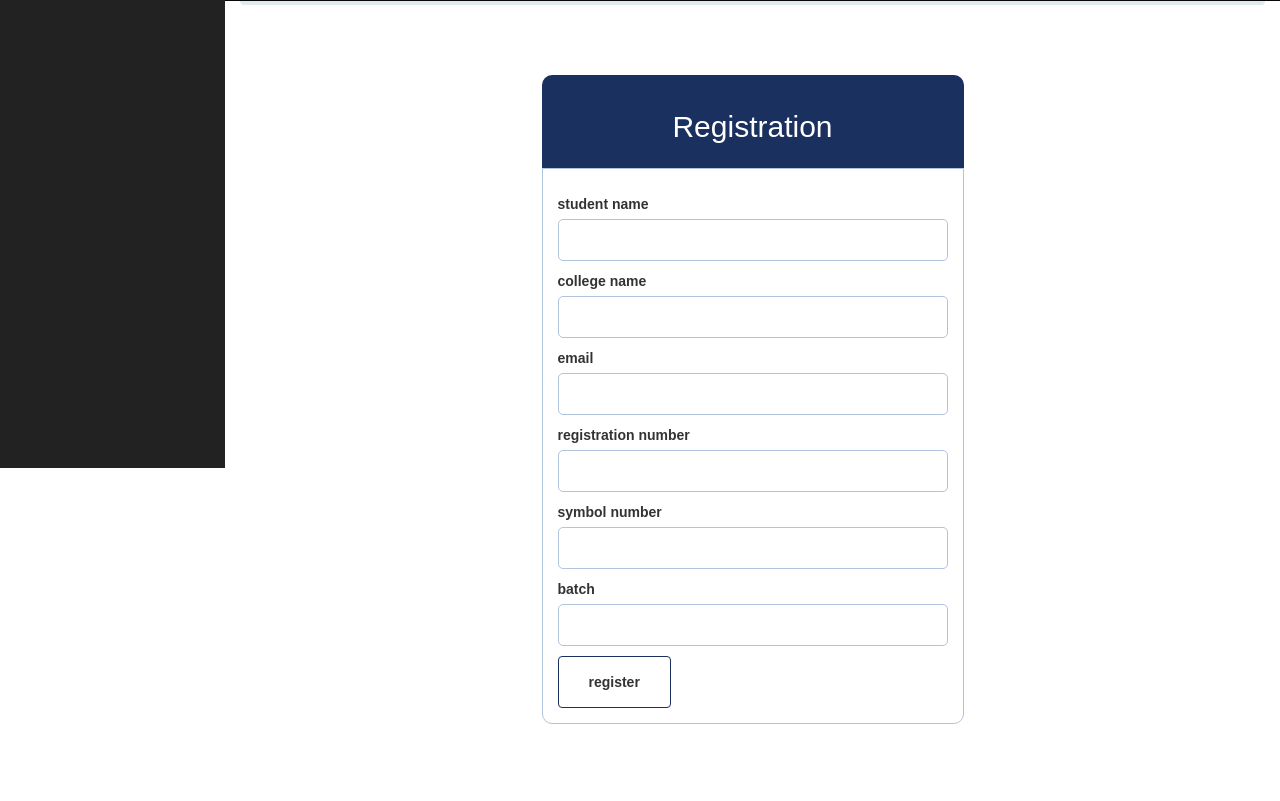
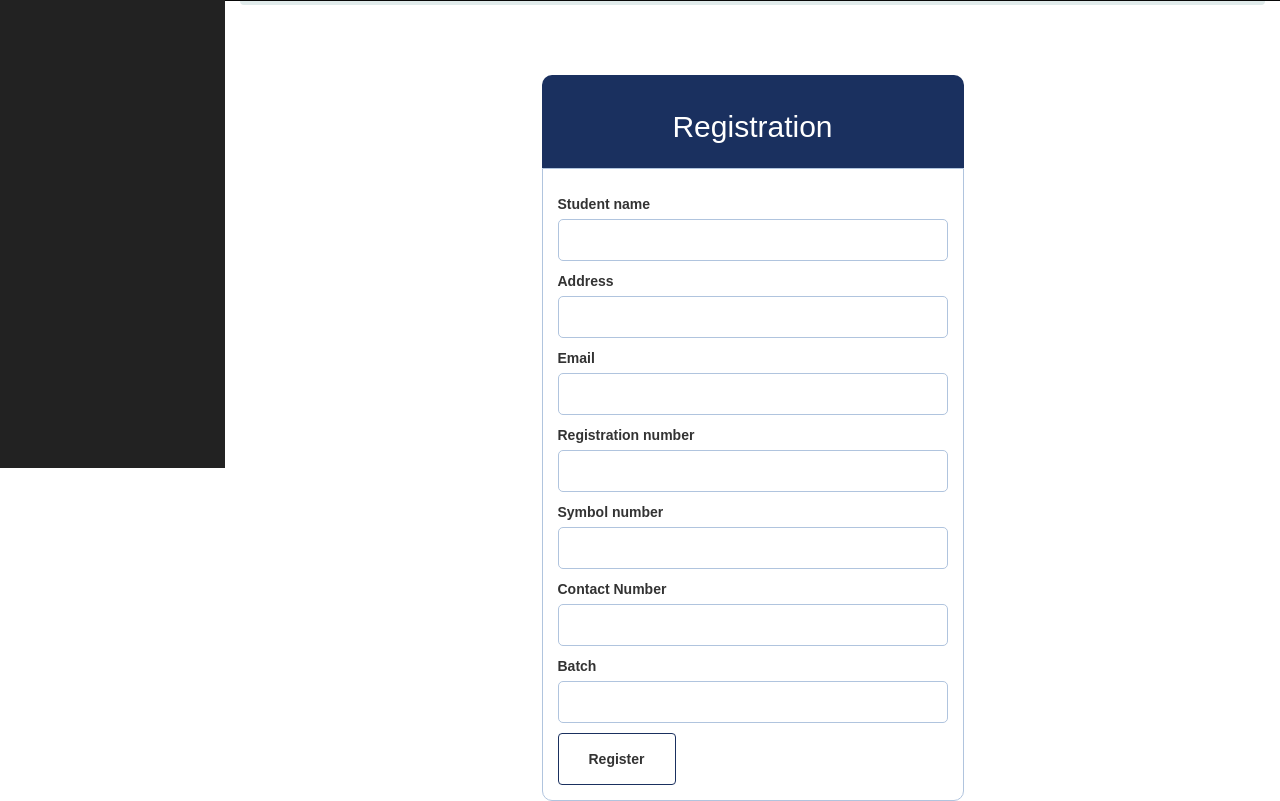
Before and after one commit to sonamhj/project, a PHP site: page /cms/registration.php in a window 1280 px wide. Shown: the part 332-1133 px from the top of the page. Before the commit the page ends 1056 px from the top, so only its background shows below. Run offline with PHP 8.4, Linux system fonts and the light colour scheme; a user stored in the database is signed in.

Commit message:
address and contact added

```diff
--- a/cms/upload_result.php
+++ b/cms/bulkregister.php
@@ -10,7 +10,7 @@ include 'regprocess.php';
 <!DOCTYPE html>
 <html>
 <head>
-	<title>upload student result</title>
+	<title>Upload student result</title>
 </head>
 <body>
 	<div class="container">
--- a/cms/dashboard.php
+++ b/cms/dashboard.php
@@ -26,6 +26,9 @@
                 </ol>
             </div>
         </div>
+        <div>
+            <h3 >Welcome to the dashboard</h3>
+        </div>
         <!-- /.row -->
     </div>
     <!-- /.container-fluid -->
--- a/cms/del.php
+++ b/cms/del.php
@@ -47,11 +47,12 @@ if (isset($_POST['search'])) {
 				?>
 				<tr>
 					<td><?php echo $data['student_name']; ?></td>
-					<td><?php echo $data['college_name']; ?></td>
 					<td><?php echo $data['email']; ?></td>
+					<td><?php echo $data['address']; ?></td>
 					<td><?php echo $data['registration_num'];?></td>
 					<td><?php echo $data['symbol_num'];?></td>
 					<td><?php echo $data['batch'];?></td>
+					<td><?php echo $data['contact_num'];?></td>td>
 					<td><a href="deleteform.php?sid=<?php echo $data['id'];  ?>">Delete</a></td>
 				</tr>
 				<?php
--- a/cms/deleteprocess.php
+++ b/cms/deleteprocess.php
@@ -42,11 +42,12 @@ if (isset($_POST['search'])) {
 			while ($data = mysqli_fetch_assoc($run)) {
 				?>
 				<tr>
+
 					<td><?php echo $data['student_name']; ?></td>
-					<td><?php echo $data['college_name']; ?></td>
 					<td><?php echo $data['registration_num'];?></td>
 					<td><?php echo $data['symbol_num'];?></td>
 					<td><?php echo $data['batch'];?></td>
+
 					<td><a href="deletion.php?symnum=<?php echo $data['symbol_num']; ?>">Delete</a></td>
 				</tr>
 				<?php
--- a/cms/registration.php
+++ b/cms/registration.php
@@ -43,31 +43,37 @@ include 'regprocess.php';
 			<!-- display validation error -->
 			<?php include '../inc/errors.php'; ?>
 			<div class="input-group">
-				<label for="student name">student name</label>
+				<label for="student name">Student name</label>
 				<input type="text" name="student" value="<?php echo($student_name); ?>">
 			</div>
+
 			<div class="input-group">
-				<label for="college name">college name</label>
-				<input type="text" name="college" value="<?php echo($college_name); ?>">
+				<label for="address">Address</label>
+				<input type="text" name="address" value="<?php echo($address); ?>">
+			</div>
+
+			<div class="input-group">
+				<label for="email id">Email</label>
+				<input type="email" name="email" value="<?php echo($email); ?>">
 			</div>
 			<div class="input-group">
-				<label for="email id">email</label>
-				<input type="email" name="email" value="<?php echo($email) ?>">
-			</div>
-			<div class="input-group">
-				<label for=" regnum">registration number</label>
+				<label for=" regnum">Registration number</label>
 				<input type="number" name="registration" value="<?php echo($registration_number); ?>">
 			</div>
 			<div class="input-group">
-				<label for="symbolnum">symbol number</label>
+				<label for="symbolnum">Symbol number</label>
 				<input type="number" name="symbol" value="<?php echo($symbol_number); ?>">
 			</div>
 			<div class="input-group">
-				<label for="batch">batch</label>
+				<label for="batch">Contact Number</label>
+				<input type="number" name="contact" value="<?php echo($contact_number); ?>">
+			</div>
+			<div class="input-group">
+				<label for="batch">Batch</label>
 				<input type="number" name="batch" value="<?php echo($batch); ?>">
 			</div>
 			<div class="input-group">
-				<button type="submit" class="btn" name="register">register</button>
+				<button type="submit" class="btn" name="register">Register</button>
 			</div>
 		</form>
 	</div>
--- a/cms/regprocess.php
+++ b/cms/regprocess.php
@@ -3,7 +3,8 @@
 //initializing variables
 
 $student_name = "";
-$college_name = "";
+$contact_number = "";
+$address= "";
 $email = "";
 $registration_number = "";
 $symbol_number = "";
@@ -16,10 +17,11 @@ $batch = "";
 	include '../inc/dbcon.php';
 	if (isset($_POST['register'])) {
 		$student_name = mysqli_real_escape_string($con, $_POST['student']);
-		$college_name = mysqli_real_escape_string($con, $_POST['college']);
+		$address=mysqli_real_escape_string($con, $_POST['address']);
 		$email = mysqli_real_escape_string($con, $_POST['email']);
 		$registration_number = mysqli_real_escape_string($con, $_POST['registration']);
 		$symbol_number = mysqli_real_escape_string($con, $_POST['symbol']);
+		$contact_number=mysqli_real_escape_string($con, $_POST['contact']);
 		$batch = mysqli_real_escape_string($con, $_POST['batch']);
 
 		//ensure that the form field are filled properly(form validation)...
@@ -32,14 +34,12 @@ $batch = "";
 			array_push($errors, "student name is required");
 		}
 
+		if(!empty($address)) {
+			if(!preg_match(" /^[-.?!,;:() A-Za-z0-9]*$/", $address)){
+				array_push($errors, "invalid address");
+			}
+		}
 
-		if (!empty($college_name)) {
-			if (!preg_match("/^[a-z A-Z]*$/", $college_name)) {
-				array_push($errors, "invalid college name");
-			}
-		}else{
-			array_push($errors, "college name is required");
-		}
 
 		//check if email is valid...
 		if (!empty($email)) {
@@ -65,6 +65,14 @@ $batch = "";
 			}
 		}else{
 			array_push($errors, "symbol number is required");
+		}
+
+		if (!empty($contact_number)) {
+			if (!preg_match("/^\d{10}$/", $contact_number)) {
+				array_push($errors, "invalid contact number.Should contain 10 digits");
+			}
+		}else{
+			array_push($errors, "contact number is required");
 		}
 
 		if (!empty($batch)) {
@@ -93,7 +101,7 @@ $batch = "";
 		//if there are no errors save to database...
 		if (count($errors) == 0) {
 
-			$sql = "INSERT INTO registration(student_name, college_name, email, registration_num, symbol_num, batch) VALUES ('$student_name','$college_name','$email','$registration_number','$symbol_number','$batch')";
+			$sql = "INSERT INTO registration(student_name , address, email, registration_num, symbol_num,contact_num, batch) VALUES ('$student_name','$address','$email','$registration_number','$symbol_number','$contact_number','$batch')";
 			$run = mysqli_query($con, $sql);
 			if ($run == 'true') {
 
--- a/cms/updateProcess.php
+++ b/cms/updateProcess.php
@@ -43,7 +43,7 @@
 					?>
 					<tr>
 						<td><?php echo $data['student_name']; ?></td>
-						<td><?php echo $data['college_name']; ?></td>
+						<td><?php echo $data['contact_num']; ?></td>
 						<td><?php echo $data['registration_num'];?></td>
 						<td><?php echo $data['symbol_num'];?></td>
 						<td><?php echo $data['batch'];?></td>
--- a/inc/navigation.php
+++ b/inc/navigation.php
@@ -25,13 +25,16 @@
                     <a href="javascript:;" data-toggle="collapse" data-target="#demo"><i class="fa fa-fw fa-user"></i><b> Student Management </b><i class="fa fa-fw fa-arrows-v"></i></a>
                     <ul id="demo" class="collapse">
                         <li>
-                            <a href="registration.php">register student</a>
+                            <a href="registration.php">Register student</a>
                         </li>
                         <li>
-                            <a href="../cms/deletestudent.php">delete student</a>
+                            <a href="bulkregister.php">Register in bulk</a>
                         </li>
                         <li>
-                            <a href="../cms/updateStudent.php">update student</a>
+                            <a href="../cms/deletestudent.php">Delete student</a>
+                        </li>
+                        <li>
+                            <a href="../cms/updateStudent.php">Update student</a>
                         </li>
                     </ul>
                 </li>
```
Also changed, not shown: cms/deletestudent.php (+9 -9 lines), cms/update.php (+14 -8 lines), cms/updateData.php (+4 -3 lines), cms/updateStudent.php (+10 -10 lines), index.php (+10 -9 lines).
